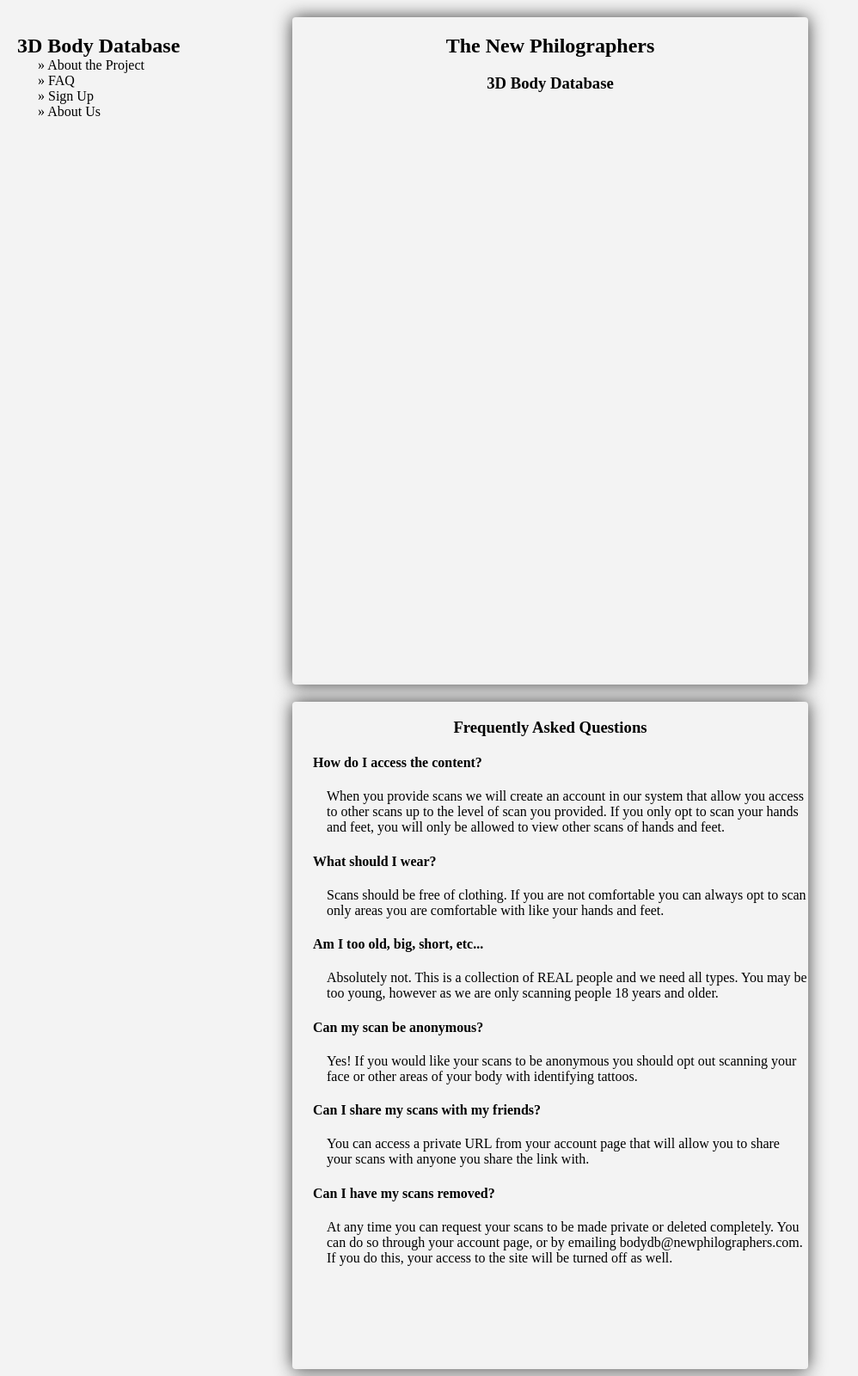
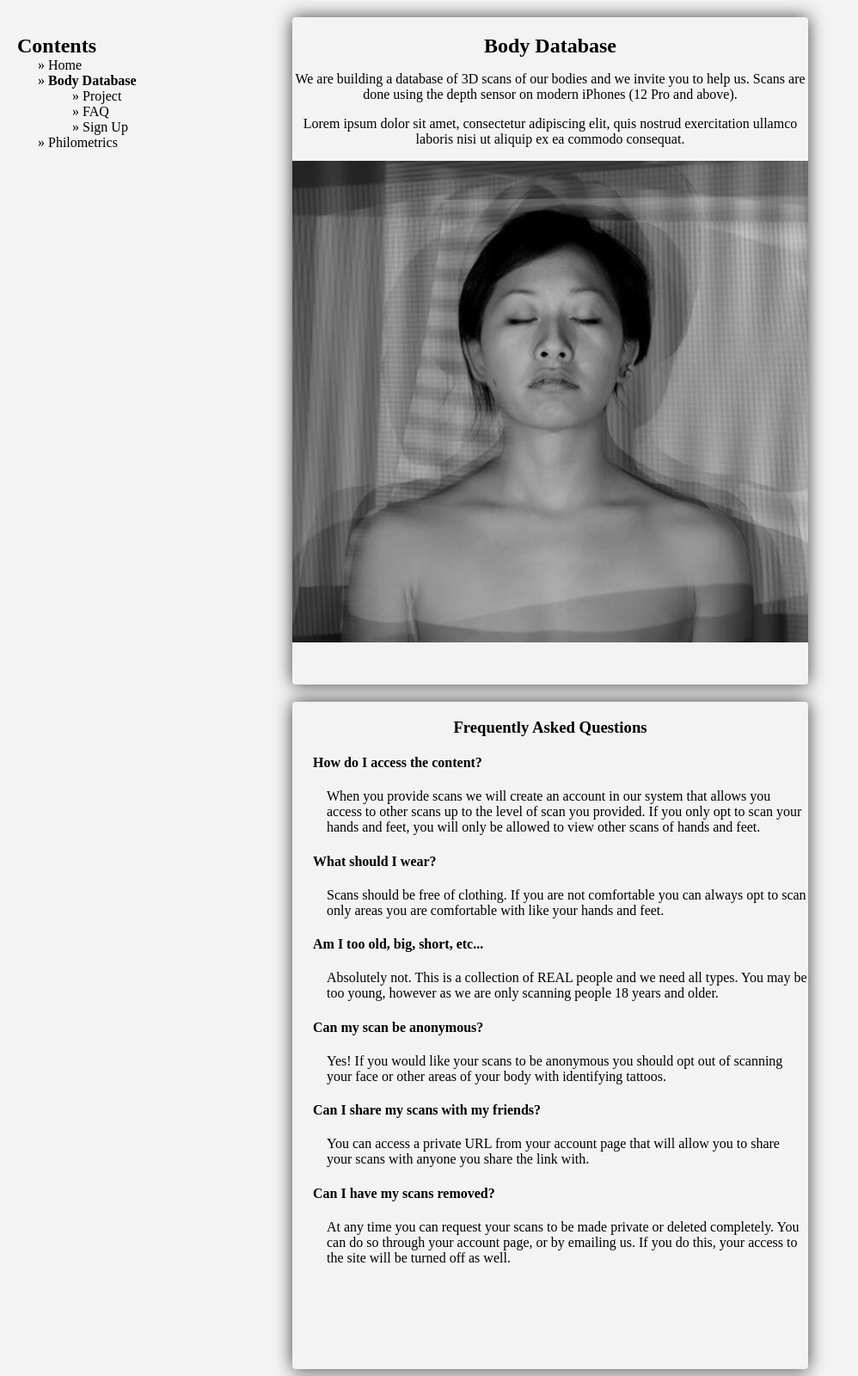
Before and after one commit to jsayles/newphilographers, a plain HTML site: page bodydb.html in a window 1280 px wide. Shown: the top 1600 px of the page at 86% size, without its empty margins (0-998 px from the left). Drawn offline with Linux system fonts and the light colour scheme; a web font is replaced by a local one.

Commit message:
updated website for new bodydb project

```diff
--- a/bodydb/index.html
+++ b/bodydb.html
@@ -1,8 +1,8 @@
 <html>
 
 <head>
-   <title>The New Philographers | 3D Body Database</title>
-   <link rel="stylesheet" type="text/css" href="../np.css" />
+   <title>The New Philographers | Body Database</title>
+   <link rel="stylesheet" type="text/css" href="np.css" />
    <link href='https://fonts.googleapis.com/css?family=Lusitana' rel='stylesheet' type='text/css'>
    <link rel="shortcut icon" href="favicon.ico" type="image/x-icon">
    <link rel="icon" href="favicon.ico" type="image/x-icon">
@@ -21,21 +21,33 @@
 <body>
 
 <div class="toc">
-<h2>3D Body Database</h2>
-<ul>
-   <li><a href="#page1">About the Project</a></li>
-   <li><a href="#page2">FAQ</a></li>
-   <li><a href="#page3">Sign Up</a></li>
-   <li><a href="../index.html">About Us</a></li>
-</ul>
+   <h2>Contents</h2>
+   <ul>
+      <li><a href="index.html">Home</a></li>
+      <li><strong>Body Database</strong></li>
+         <ul>
+            <li><a href="#page1">Project</a></li>
+            <li><a href="#page2">FAQ</a></li>
+            <li><a href="#page3">Sign Up</a></li>
+         </ul>
+      <li><a href="philometrics.html">Philometrics</a></li>
+   </ul>
 </div>
 
 <div class="content">
    <a name="page1"></a>
    <div class="page-container">
       <div class="page">
-         <h2>The New Philographers</h2>
-	 <h3>3D Body Database</h3>
+         <h2>Body Database</h2>
+         <p>
+            We are building a database of 3D scans of our bodies and we invite you to help us.
+            Scans are done using the depth sensor on modern iPhones (12 Pro and above).
+         </p>
+         <p>
+            Lorem ipsum dolor sit amet, consectetur adipiscing elit,
+            quis nostrud exercitation ullamco laboris nisi ut aliquip ex ea commodo consequat.
+         </p>
+         <img style="width:600px" src="scan.jpg"/>
       </div>
    </div>
 
@@ -47,7 +59,8 @@
             <li>
                <h4>How do I access the content?</h4>
 
-               When you provide scans we will create an account in our system that allow you access to other scans up to the level of scan you provided.  If you only opt to scan your hands and feet, you will only be allowed to view other scans of hands and feet.
+               When you provide scans we will create an account in our system that allows you access to other scans up to the level of scan you provided.
+               If you only opt to scan your hands and feet, you will only be allowed to view other scans of hands and feet.
             </li>
             <li>
                <h4>What should I wear?</h4>
@@ -62,7 +75,7 @@
             <li>
                <h4>Can my scan be anonymous? </h4>
 
-               Yes!  If you would like your scans to be anonymous you should opt out scanning your face or other areas of your body with identifying tattoos.
+               Yes!  If you would like your scans to be anonymous you should opt out of scanning your face or other areas of your body with identifying tattoos.
             </li>
             <li>
                <h4>Can I share my scans with my friends?</h4>
@@ -72,7 +85,9 @@
             <li>
                <h4>Can I have my scans removed?</h4>
 
-               At any time you can request your scans to be made private or deleted completely.  You can do so through your account page, or by emailing bodydb@newphilographers.com.  If you do this, your access to the site will be turned off as well.
+               At any time you can request your scans to be made private or deleted completely.
+               You can do so through your account page, or by <a href="mailto:bodydb@newphilographers.com">emailing us</a>.
+               If you do this, your access to the site will be turned off as well.
             </li>
          </ul>
       </div>
```
Also changed, not shown: about.html (deleted, +0 -58 lines), index.html (+15 -30 lines), philometrics.html (added, +72 -0 lines), scan.jpg (added).
